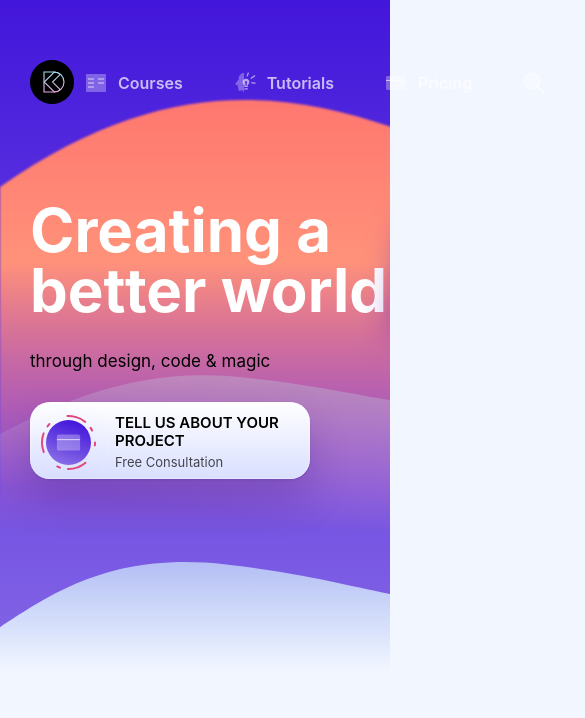
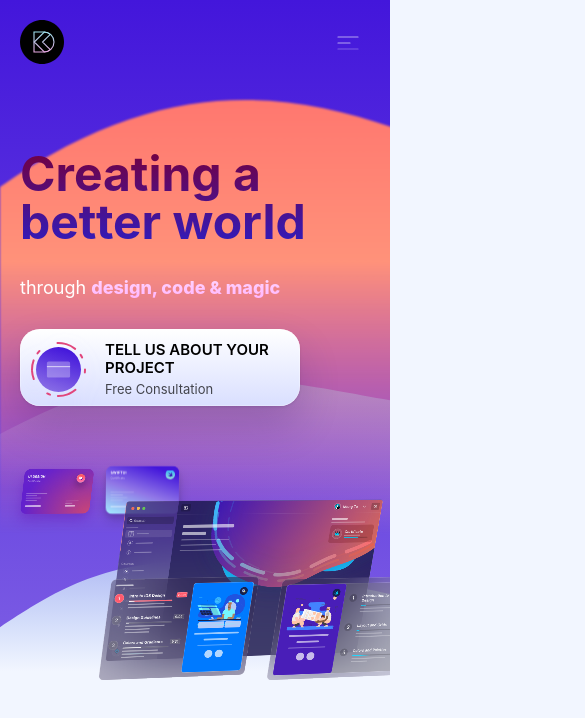
Before and after one commit to sergiovalbuena/website-reactHooks, a Gatsby site: page / in a window 390 px wide. Shown: the top 718 px of the page, 585 px wide, since content can reach past the window. Built offline with nearby package versions, Linux system fonts and the light colour scheme; Gatsby itself is replaced by a stand-in of ours.

Commit message:
responsive added

```diff
--- a/src/components/animations/MockupAnimation.js
+++ b/src/components/animations/MockupAnimation.js
@@ -17,6 +17,14 @@ export default function MockupAnimation(){
 const Wrapper = styled.div`
     position: relative;
     perspective: 5000;
+
+    @media (max-width: 768px){
+        transform: scale(.6);
+        transform-origin: top left;
+    }
+    @media(max-width: 450px){
+        transform:scale(.4);
+    }
 
     div{
         transform: rotateY(20deg) rotateX(-20deg);
--- a/src/components/backgrounds/WaveBackground.js
+++ b/src/components/backgrounds/WaveBackground.js
@@ -19,12 +19,17 @@ position: relative;
 const Wave = styled.img`
 position: absolute;
 z-index: -1;
+
+@media(min-width: 1440px){
+        width: 100%;
+    }
+
 `
 
 const Background = styled.div`
     background: linear-gradient(180deg, #4316db 0%, #9076e7 100%);
     position:absolute;
     width: 100%;
-    height: 800px;
+    height: 900px;
     z-index: -1;
 `
--- a/src/components/layout/Header.js
+++ b/src/components/layout/Header.js
@@ -30,6 +30,9 @@ export default function Header() {
                     ) : (
                 <MenuButton item={item} key={index}/>
             ))}
+            <HamburgerWrapper>
+                <MenuButton item={{title: "", icon:"/images/icons/hamburger.svg", link:""}}/>
+            </HamburgerWrapper>
             </MenuWrapper>
             <MenuTooltip isOpen={isOpen}/>
         </Wrapper>
@@ -45,9 +48,32 @@ const Wrapper = styled.div `
     justify-content: space-between;
     padding: 0 30px;
     align-items: center;
+
+    @media (max-width: 768px){
+        top: 30px;
+    }
+    @media (max-width: 450px){
+        top: 20px;
+        padding: 0 20px;
+    }
 `
 const MenuWrapper = styled.div`
     display: grid;
     gap: 30px;
     grid-template-columns: repeat(${props=>props.count}, auto);
+
+    @media (max-width:768px){
+
+    > a {
+        display: none;
+    }
+    grid-template-columns: auto;
+    }
 `
+
+const HamburgerWrapper = styled.div`
+    display: none;
+    @media(max-width: 768px){
+        display: block;
+}
+`
--- a/src/components/sections/HeroSection.js
+++ b/src/components/sections/HeroSection.js
@@ -14,7 +14,7 @@ function HeroSection(){
             <ContentWrapper>
                 <TextWrapper>
                 <Title>Creating a better world </Title>
-                <Description>through design, code & magic</Description>
+                <Description>through <span> design, code & magic </span> </Description>
                 <PurchaseButton
                     title= "Tell us about your Project"
                     subtitle= "Free Consultation"
@@ -43,6 +43,12 @@ const ContentWrapper = styled.div`
     padding: 200px 30px;
     display: grid;
     grid-template-columns: 360px auto;
+
+    @media (max-width: 450px){
+        grid-template-columns: auto;
+        gap: 60px;
+        padding: 150px 20px 250px;
+    }
 `;
 
 const TextWrapper = styled.div`
@@ -72,6 +78,27 @@ const Title = styled(H1)`
     /*    opacity: 0;
         animation: ${animation} 1s .2s forwards;
         */
-`;
+    background: linear-gradient(180deg, #730040 0%, #301CBE 100%);
+    background-clip: text;
+    -webkit-background-clip: text;
+    color: transparent;
 
-const Description = styled(MediumText) ``
+    @media(max-width: 450px){
+        font-size: 48px;
+    }
+
+
+`
+
+const Description = styled(MediumText) `
+    font-size: 18px;
+    color: white;
+
+    span {
+        font-weight: 800;
+        background: linear-gradient(180deg, #ffd7ff 0%, #ffb6ff 100%);
+        background-clip: text;
+        -webkit-background-clip: text;
+        color: transparent;
+    }
+`
--- a/src/components/styles/TextStyles.js
+++ b/src/components/styles/TextStyles.js
@@ -3,14 +3,26 @@ import styled from 'styled-components';
 export const H1 = styled.h1`
     font-size: 60px;
     font-weight: bold;
+
+    @media(max-width: 450px){
+        font-size: 34px;
+    }
 `;
 export const H2 = styled.h2`
     font-size: 40px;
     font-weight: bold;
+
+    @media(max-width: 450px){
+        font-size: 28px;
+    }
 `;
 export const H3 = styled.h3`
     font-size: 30px;
     font-weight: bold;
+
+    @media(max-width: 450px){
+        font-size: 24px;
+    }
 `;
 export const BodyIntro = styled.p`
     font-size: 24px;
```
